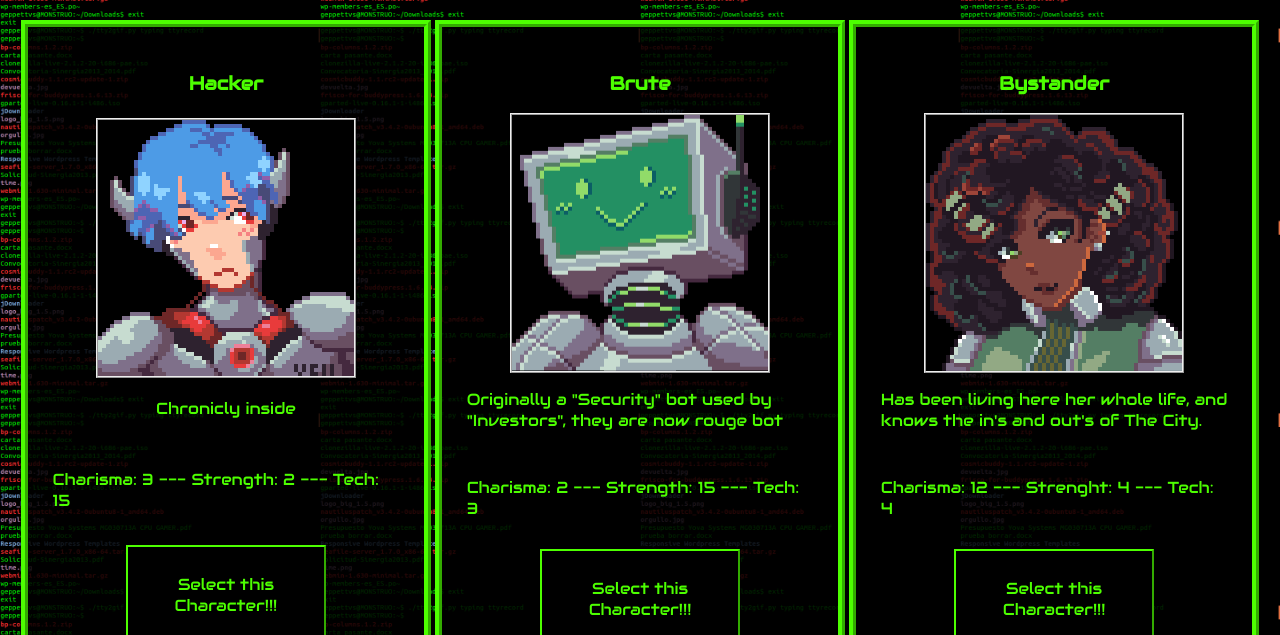
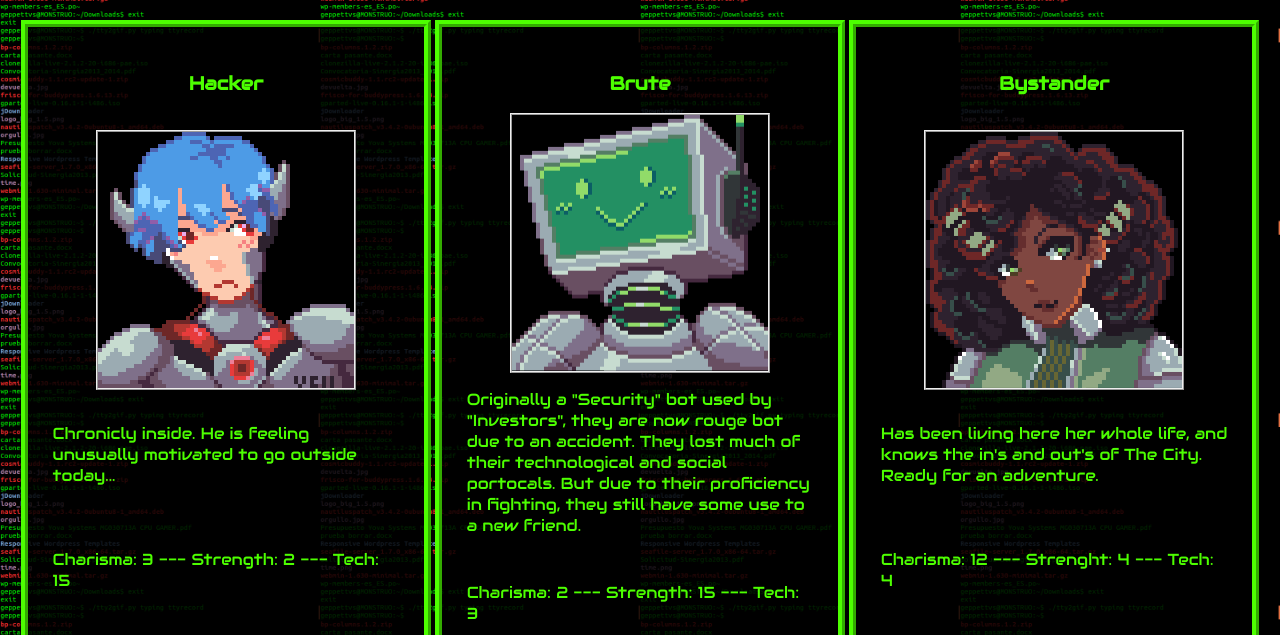
Before and after one commit to RZer0-315/FutureCycle, a plain HTML site: page game/scenes/starter.html in a window 1280 px wide. Shown: the part 150-785 px from the top of the page. Drawn offline with Linux system fonts and the light colour scheme; a web font is replaced by a local one.

Commit message:
Misc. fixes

```diff
--- a/game/scenes/starter.html
+++ b/game/scenes/starter.html
@@ -18,7 +18,7 @@
         <div class="charBox">
             <h3>Hacker</h3>
             <img src="../assets/char2.png" alt="">
-            <p>Chronicly inside</p>
+            <p>Chronicly inside. He is feeling unusually motivated to go outside today...</p>
             <p class="statBox">Charisma: 3 --- Strength: 2 --- Tech: 15 </p>
             <a href="overworld.html?cr=5&cha=3&str=2&tch=15&item=0">
                 <button > Select this Character!!! </button>
@@ -27,7 +27,10 @@
         <div class="charBox">
             <h3>Brute</h3>
             <img src="../assets/char3.png" alt="">
-            <p>Originally a "Security" bot used by "Investors", they are now rouge bot </p>
+            <p>Originally a "Security" bot used by "Investors", they are now rouge bot due to an accident.
+                They lost much of their technological and social portocals. But due to their proficiency in
+                fighting, they still have some use to a new friend.
+            </p>
             <p class="statBox">Charisma: 2 --- Strength: 15 --- Tech: 3</p>
             <a href="overworld.html?cr=5&cha=2&str=15&tch=3&item=0">
                 <button > Select this Character!!! </button>
@@ -37,7 +40,7 @@
             <h3>Bystander</h3>
             <img src="../assets/char1.png" alt="Social Butterfly">
             <p>Has been living here her whole life, and knows the in's and out's
-                of The City.
+                of The City. Ready for an adventure.
             </p>
             <p class="statBox">Charisma: 12 --- Strenght: 4 --- Tech: 4</p>
             <a href="overworld.html?cr=5&cha=12&str=4&tch=4&item=0">
```
Also changed, not shown: game/scenes/death.html (+1 -1 lines).
